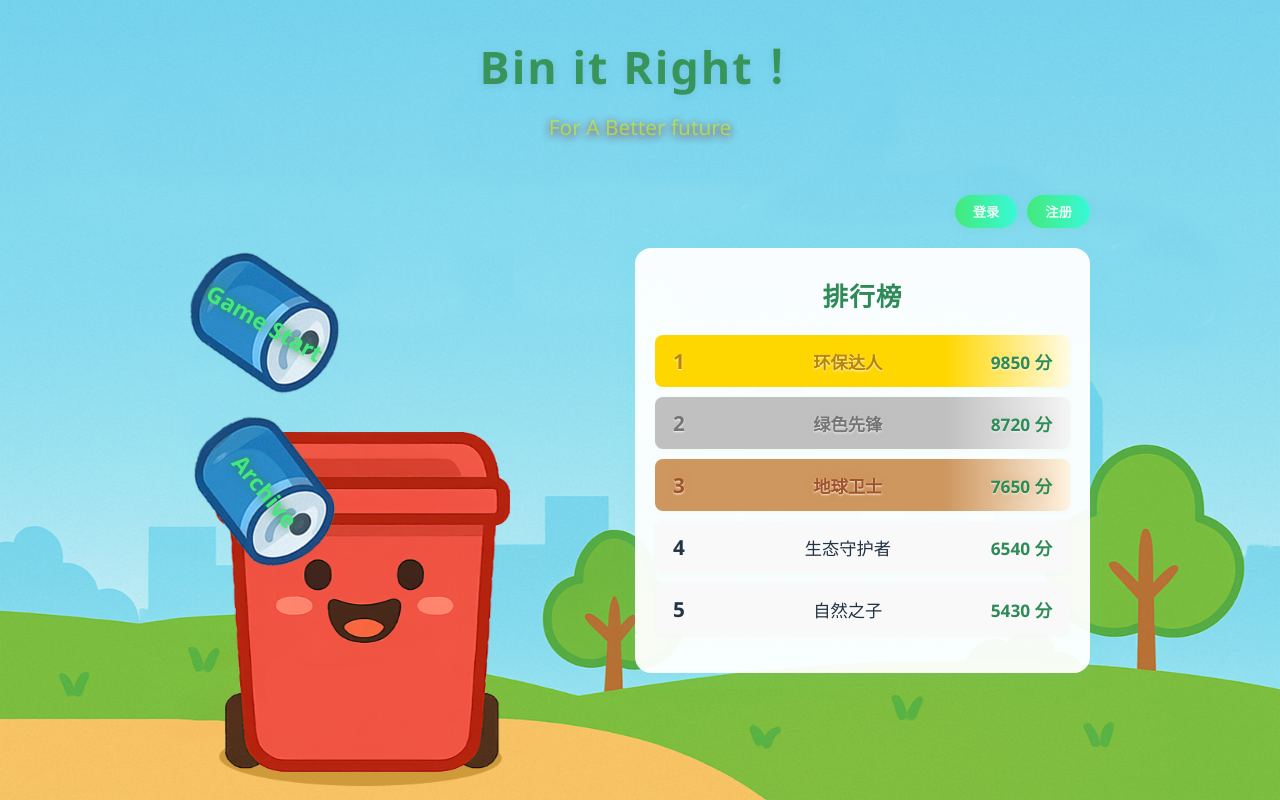
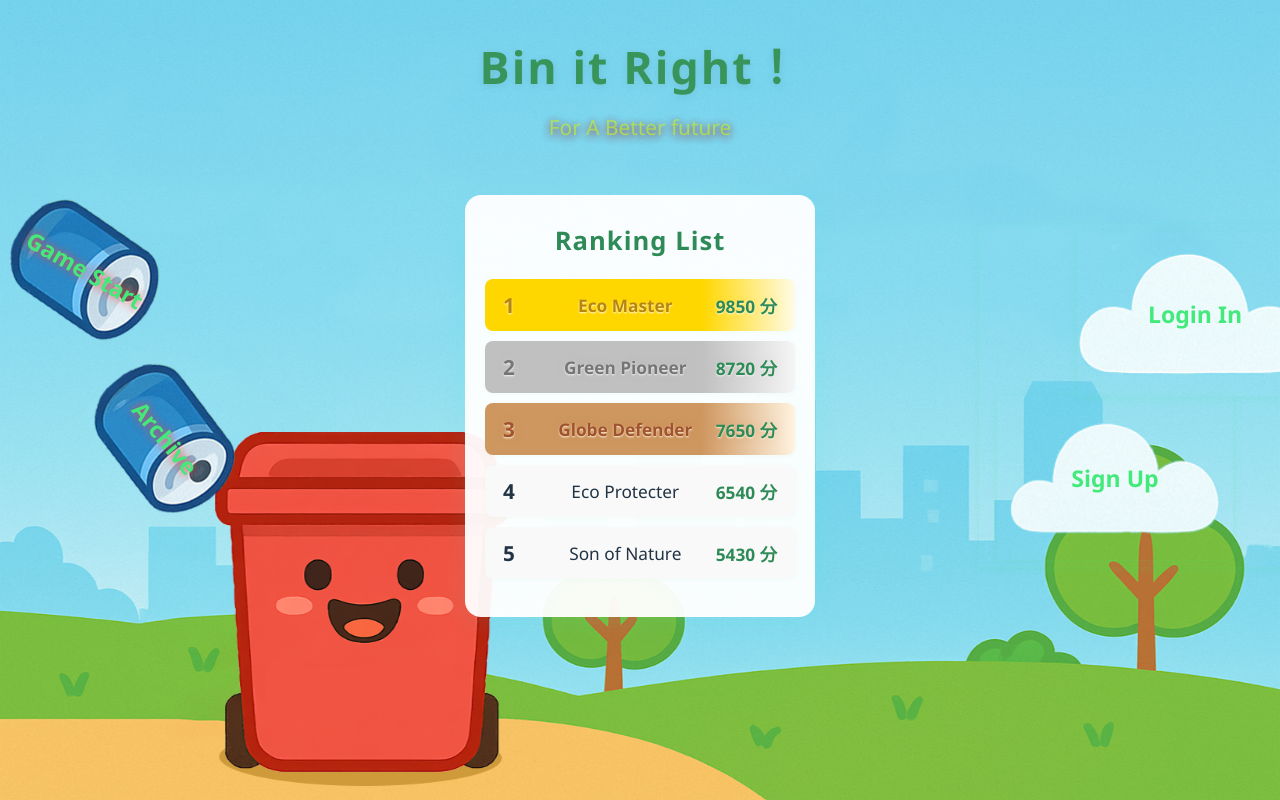
Before and after one commit to zhMai888/Bin-It-Right, a Vue app: page / in a window 1280 px wide. Built offline with nearby package versions, Linux system fonts and the light colour scheme; no server answers.

Commit message:
修改主页

```diff
--- a/src/views/start.vue
+++ b/src/views/start.vue
@@ -6,20 +6,9 @@
       <p>For A Better future</p>
     </div>
 
-    <!-- 用户状态显示 -->
-    <div class="user-status">
-      <div v-if="!currentUser">
-        <button @click="showLogin = true">登录</button>
-        <button @click="showRegister = true">注册</button>
-      </div>
-      <div v-else>
-        欢迎, {{ currentUser.username }}!
-        <button @click="logout">退出登录</button>
-      </div>
-    </div>
-
-    <!-- 主功能区 -->
     <div class="main-area">
+      <!-- 左侧：游戏按钮 -->
+      <div class="left-panel">
         <div class="game-controls">
           <div class="start-btn"
             @click="goToGame"
@@ -30,12 +19,13 @@
             @click="goToPokedex" >
             <div>Archive</div>
           </div>
-
+        </div>
       </div>
 
-      <!-- 排行榜 -->
+      <!-- 中间：排行榜 -->
+      <div class="center-panel">
         <div class="leaderboard">
-        <h2>排行榜</h2>
+          <h2>Ranking List</h2>
           <div class="leaderboard-list">
             <div
               v-for="(user, index) in sortedLeaderboard"
@@ -51,14 +41,29 @@
         </div>
       </div>
 
+      <!-- 右侧：登录注册 -->
+      <div class="right-panel">
+        <div class="user-status">
+          <div v-if="!currentUser">
+            <div @click="showLogin = true" class="loginB">Login In</div>
+            <div @click="showRegister = true" class="signUp">Sign Up</div>
+          </div>
+          <div v-else>
+            <div class="loginB">Welcome! {{ currentUser.username }} </div>
+            <div @click="logout" class="signUp">Log Out</div>
+          </div>
+        </div>
+      </div>
+    </div>
+
     <!-- 登录模态框 -->
     <div v-if="showLogin" class="modal">
       <div class="modal-content">
         <span class="close" @click="showLogin = false">&times;</span>
-        <h2>登录</h2>
+        <h2>Log In</h2>
         <form @submit.prevent="handleLogin">
           <div class="form-group">
-            <label for="login-username">用户名:</label>
+            <label for="login-username">Username:</label>
             <input
               id="login-username"
               v-model="loginForm.username"
@@ -66,7 +71,7 @@
             />
           </div>
           <div class="form-group">
-            <label for="login-password">密码:</label>
+            <label for="login-password">Password:</label>
             <input
               id="login-password"
               type="password"
@@ -74,7 +79,7 @@
               required
             />
           </div>
-          <button type="submit">登录</button>
+          <button type="submit">Log in</button>
         </form>
       </div>
     </div>
@@ -83,10 +88,10 @@
     <div v-if="showRegister" class="modal">
       <div class="modal-content">
         <span class="close" @click="showRegister = false">&times;</span>
-        <h2>注册</h2>
+        <h2>Sign up</h2>
         <form @submit.prevent="handleRegister">
           <div class="form-group">
-            <label for="register-username">用户名:</label>
+            <label for="register-username">Username:</label>
             <input
               id="register-username"
               v-model="registerForm.username"
@@ -94,7 +99,7 @@
             />
           </div>
           <div class="form-group">
-            <label for="register-password">密码:</label>
+            <label for="register-password">Password:</label>
             <input
               id="register-password"
               type="password"
@@ -103,7 +108,7 @@
             />
           </div>
           <div class="form-group">
-            <label for="register-email">邮箱:</label>
+            <label for="register-email">Email:</label>
             <input
               id="register-email"
               type="email"
@@ -111,7 +116,7 @@
               required
             />
           </div>
-          <button type="submit">注册</button>
+          <button type="submit">Sign Up</button>
         </form>
       </div>
     </div>
@@ -137,12 +142,12 @@ export default {
         email: ''
       },
       leaderboard: [
-        { id: 1, username: '环保达人', score: 9850 },
-        { id: 2, username: '绿色先锋', score: 8720 },
-        { id: 3, username: '地球卫士', score: 7650 },
-        { id: 4, username: '生态守护者', score: 6540 },
-        { id: 5, username: '自然之子', score: 5430 },
-        { id: 6, username: '新用户', score: 1230 }
+        { id: 1, username: 'Eco Master', score: 9850 },
+        { id: 2, username: 'Green Pioneer', score: 8720 },
+        { id: 3, username: 'Globe Defender', score: 7650 },
+        { id: 4, username: 'Eco Protecter', score: 6540 },
+        { id: 5, username: 'Son of Nature', score: 5430 },
+
       ],
       registeredUsers: []
     }
@@ -215,7 +220,7 @@ export default {
     },
     goToGame() {
       if (!this.currentUser) {
-        alert('请先登录再开始游戏');
+        alert('Please log in or register first!');
         this.showLogin = true;
         return;
       }
@@ -231,12 +236,11 @@ export default {
       this.loadUsers();
       // 合并演示账号和注册用户
       let users = [
-        { id: 1, username: '环保达人', score: 9850 },
-        { id: 2, username: '绿色先锋', score: 8720 },
-        { id: 3, username: '地球卫士', score: 7650 },
-        { id: 4, username: '生态守护者', score: 6540 },
-        { id: 5, username: '自然之子', score: 5430 },
-        { id: 6, username: '新用户', score: 1230 }
+         { id: 1, username: 'Eco Master', score: 9850 },
+        { id: 2, username: 'Green Pioneer', score: 8720 },
+        { id: 3, username: 'Globe Defender', score: 7650 },
+        { id: 4, username: 'Eco Protecter', score: 6540 },
+        { id: 5, username: 'Son of Nature', score: 5430 },
       ];
       // 加入注册用户
       this.registeredUsers.forEach((u, idx) => {
@@ -262,10 +266,10 @@ export default {
         localStorage.setItem('eco_current_user', JSON.stringify(this.currentUser));
         this.showLogin = false;
         this.loginForm = { username: '', password: '' };
-        alert('登录成功！');
+        alert('Success！');
         this.refreshLeaderboard();
       } else {
-        alert('用户名或密码错误！');
+        alert('Wrong username or password!');
       }
     },
     handleRegister() {
@@ -274,7 +278,7 @@ export default {
         u => u.username === this.registerForm.username
       );
       if (usernameExists) {
-        alert('用户名已存在！');
+        alert('Username already exists!');
         return;
       }
       this.registeredUsers.push({
@@ -286,7 +290,7 @@ export default {
       this.saveUsers();
       this.showRegister = false;
       this.registerForm = { username: '', password: '', email: '' };
-      alert('注册成功！请登录。');
+      alert('Registration successful!');
       this.showLogin = true;
       this.refreshLeaderboard();
     },
@@ -344,38 +348,91 @@ export default {
 }
 
 .user-status {
-  text-align: right;
-  margin-bottom: 20px;
+  text-align: center;
+  margin-bottom: 0;
+  margin-top: 30px;
 }
 
-.user-status button {
-  margin-left: 10px;
+.user-status div {
+
   padding: 7px 18px;
-  background: linear-gradient(90deg, #43e97b 0%, #38f9d7 100%);
-  color: #ffffffe5;
+
+  color: #43e97b;
   border: none;
-  border-radius: 20px;
+  font-size: 1.2em;
   cursor: pointer;
   font-weight: 600;
   box-shadow: 0 2px 8px rgba(67, 233, 123, 0.12);
   transition: background 0.3s, transform 0.2s;
 }
+.loginB{
+  background-image: url('/src/assets/start/sign_in.png');
+  height: 150px;
+  width: 200px;
+  background-size: cover;
+  background-position: center;
+  display: flex;
+  align-items: center;
+  justify-content: center;
+  margin-left: 80px;
+}
+.signUp {
+  background-image: url('/src/assets/start/sign_up.png');
+  height: 150px;
+  width: 200px;
+  background-size: cover;
+  background-position: center;
+  display: flex;
+  align-items: center;
+  justify-content: center;
+}
 
-.user-status button:hover {
-  background: linear-gradient(90deg, #38f9d7 0%, #43e97b 100%);
+.user-status div div:hover {
+
   transform: translateY(-2px) scale(1.04);
 }
 
 .main-area {
   display: flex;
-  gap: 30px;
+  flex-direction: row;
+  gap: 250px;
+  justify-content: center;
+  align-items: flex-start;
+}
+
+.left-panel, .center-panel, .right-panel {
+  display: flex;
+  flex-direction: column;
+  align-items: center;
+  justify-content: flex-start;
+}
+
+.left-panel {
+  flex: 1;
+  min-width: 180px;
+
+}
+
+.center-panel {
+  flex: 2;
+  min-width: 350px;
+  max-width: 500px;
+  align-items: stretch;
+  /* margin-left: 200px;
+  margin-right: 200px; */
+}
+
+.right-panel {
+  flex: 1;
+  min-width: 180px;
+  max-width: 220px;
 }
 
 .game-controls {
-  flex: 1;
   display: flex;
   flex-direction: column;
   gap: 18px;
+  justify-content: flex-end;
 }
 
 .game-controls div {
@@ -389,7 +446,7 @@ export default {
   transition: all 0.3s;
   /* background: linear-gradient(90deg, #43e97b 0%, #38f9d7 100%); */
   color: #43e97b;
-  text-shadow: #2e8b57 0px 0px 8px;
+  text-shadow: #f54747 0px 0px 8px;
 }
 .start-btn {
   text-align: center;
@@ -422,6 +479,7 @@ export default {
 .pokedex-btn {
   width: 150px;
   height: 150px;
+  margin-left: 80px; /* 向右偏移，可根据需要调整 */
 
   font-size: 1.25em;
   background-image: url('/src/assets/start/button2.png');
@@ -448,7 +506,7 @@ export default {
 .pokedex-btn div {
   transform: rotate(50deg);
   color: #43e97b;
-  text-shadow: #2e8b57 0px 0px 8px;
+  text-shadow: #f54747 0px 0px 8px;
 }
 
 .leaderboard {
```
Lines whose indentation alone changed are shown as unchanged.
